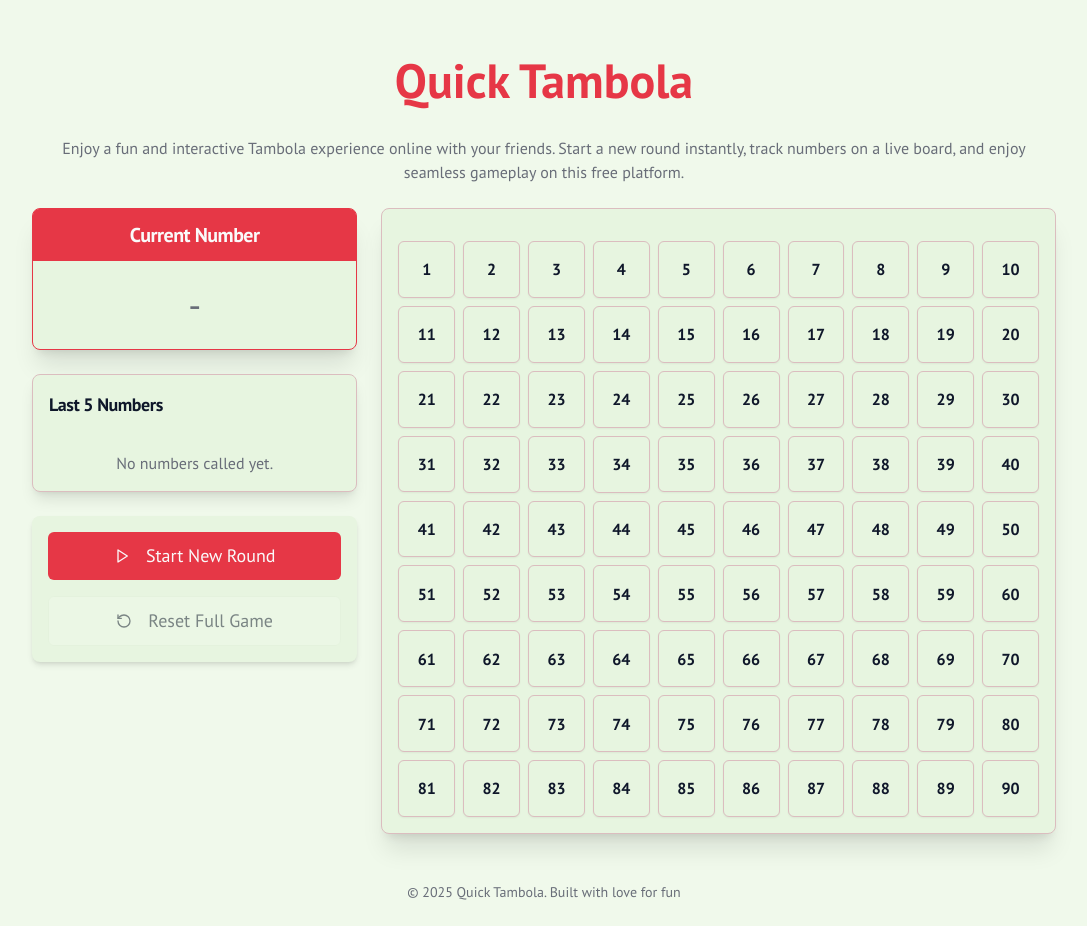
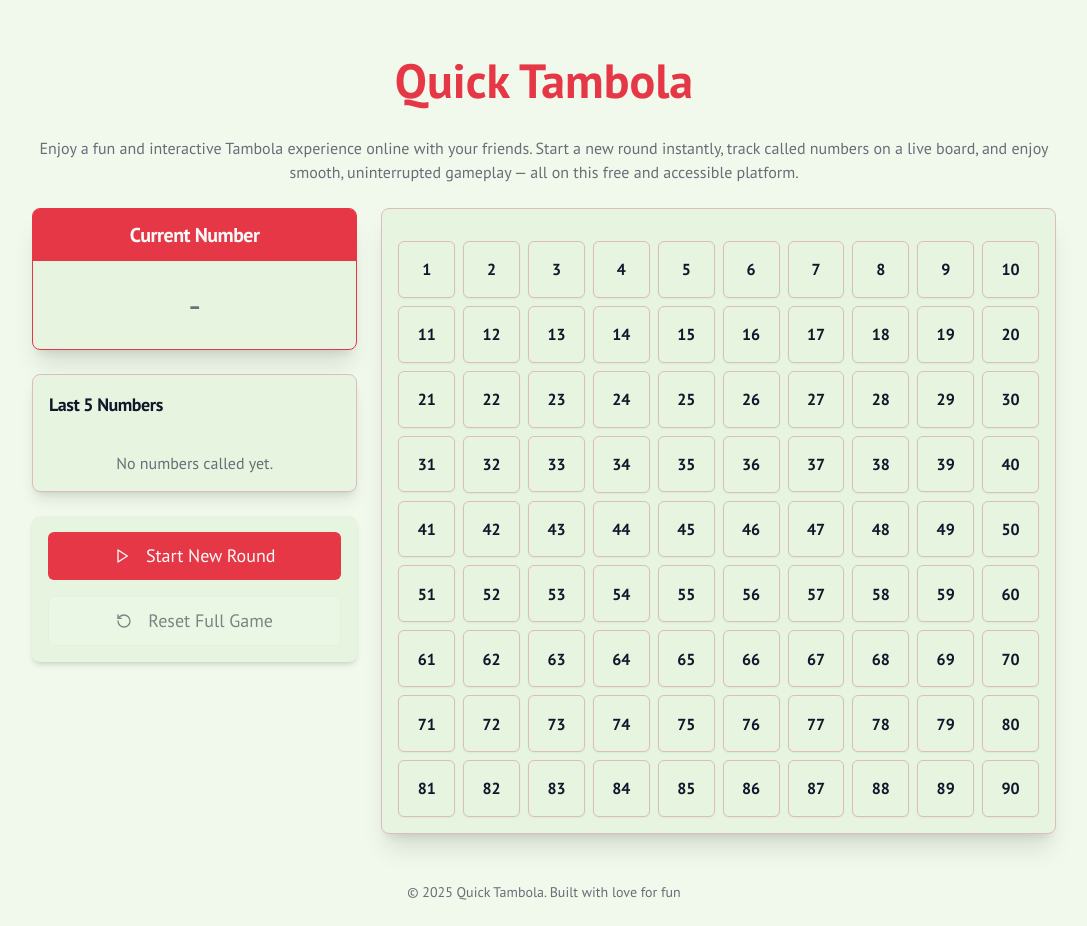
Before and after one commit to nik612/tambola-poc, a Next.js app: page /play in a window 1280 px wide. Shown: the whole page, without its empty margins (96-1183 px from the left). Built offline with nearby package versions, Linux system fonts and the light colour scheme.

Commit message:
add more page content

```diff
--- a/src/app/play/page.tsx
+++ b/src/app/play/page.tsx
@@ -37,8 +37,9 @@ export default function PlayPage() {
       </header>
       <p className="text-muted-foreground mb-3 xs:mb-4 sm:mb-6 text-xs sm:text-sm md:text-base text-center max-w-5xl">
         Enjoy a fun and interactive Tambola experience online with your friends.
-        Start a new round instantly, track numbers on a live board, and enjoy
-        seamless gameplay on this free platform.
+        Start a new round instantly, track called numbers on a live board, and
+        enjoy smooth, uninterrupted gameplay — all on this free and accessible
+        platform.
       </p>
 
       <main className="w-full max-w-5xl grid grid-cols-1 md:grid-cols-3 gap-3 sm:gap-4 md:gap-6">
```
